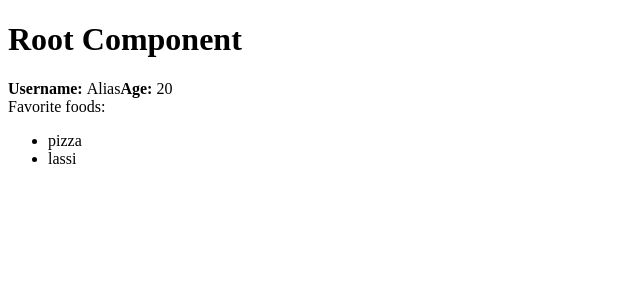
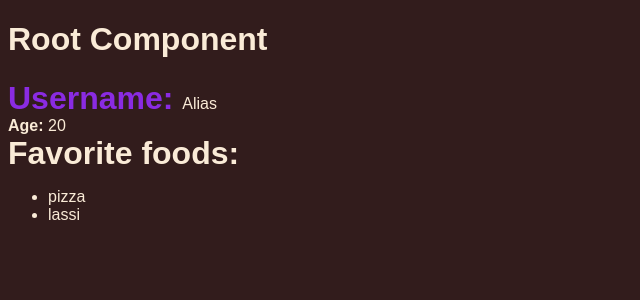
Before and after one commit to sauravcell/react-project, a React (Vite) app: page / in a window 1280 px wide. Shown: the top 300 px of the page, without its empty margins (0-640 px from the left). Built offline with nearby package versions, Linux system fonts and the light colour scheme.

Commit message:
copleted styling using : global css nd  module-css nd scss. Installed sass package

```diff
--- a/package.json
+++ b/package.json
@@ -22,6 +22,7 @@
     "eslint-plugin-react": "^7.34.1",
     "eslint-plugin-react-hooks": "^4.6.0",
     "eslint-plugin-react-refresh": "^0.4.6",
+    "sass": "^1.76.0",
     "vite": "^5.2.0"
   }
 }
--- a/src/components/UserFavoriteFoods.jsx
+++ b/src/components/UserFavoriteFoods.jsx
@@ -1,10 +1,11 @@
 import { createElement } from "react" //old way of  creating element in react
+import styles from "./users.module.scss"
+
 
 export function UserFavoriteFood(props) {
 	return createElement('section', null,
 
-		<span>Favorite foods:</span>,
-		<br />,
+		<span  className={styles.foodsTitle}>Favorite foods:</span>,
 		<ul>
 			<li>{props.favoriteFoods[0].item}</li>
 			<li>{props.favoriteFoods[1].item}</li>
--- a/src/components/UserProfile.jsx
+++ b/src/components/UserProfile.jsx
@@ -8,6 +8,7 @@
 	return (
 		<>
 			<UserUsername username={props.username} />
+			<br></br>
 			<b>Age: </b>
 			<span>{props.age}</span>
 			<UserFavoriteFood favoriteFoods={props.favoriteFoods} />
--- a/src/components/UserUsername.jsx
+++ b/src/components/UserUsername.jsx
@@ -1,8 +1,8 @@
+import styles from "./styles.module.css"
 export function UserUsername(props) {
-
 	return (
 		<>
-			<b>Username: </b>
+			<b className={styles.username}>Username: </b>
 			<span>{props.username}</span>
 		</>
 	)
--- /dev/null
+++ b/src/components/styles.module.css
@@ -0,0 +1,4 @@
+.username{
+	font-size: 32px;
+	color:blueviolet;
+}
--- /dev/null
+++ b/src/components/users.module.scss
@@ -0,0 +1,5 @@
+.foodsTitle{
+	font-weight:bold;
+	font-size: 32px;
+
+}
--- /dev/null
+++ b/src/globals.css
@@ -0,0 +1,5 @@
+body{
+	background-color:rgb(50, 28, 28);
+	color:antiquewhite;
+	font-family: sans-serif;
+}
```
Also changed, not shown: src/main.jsx (+4 -3 lines), 1 other file (tests, documents, lock files or other folders).
